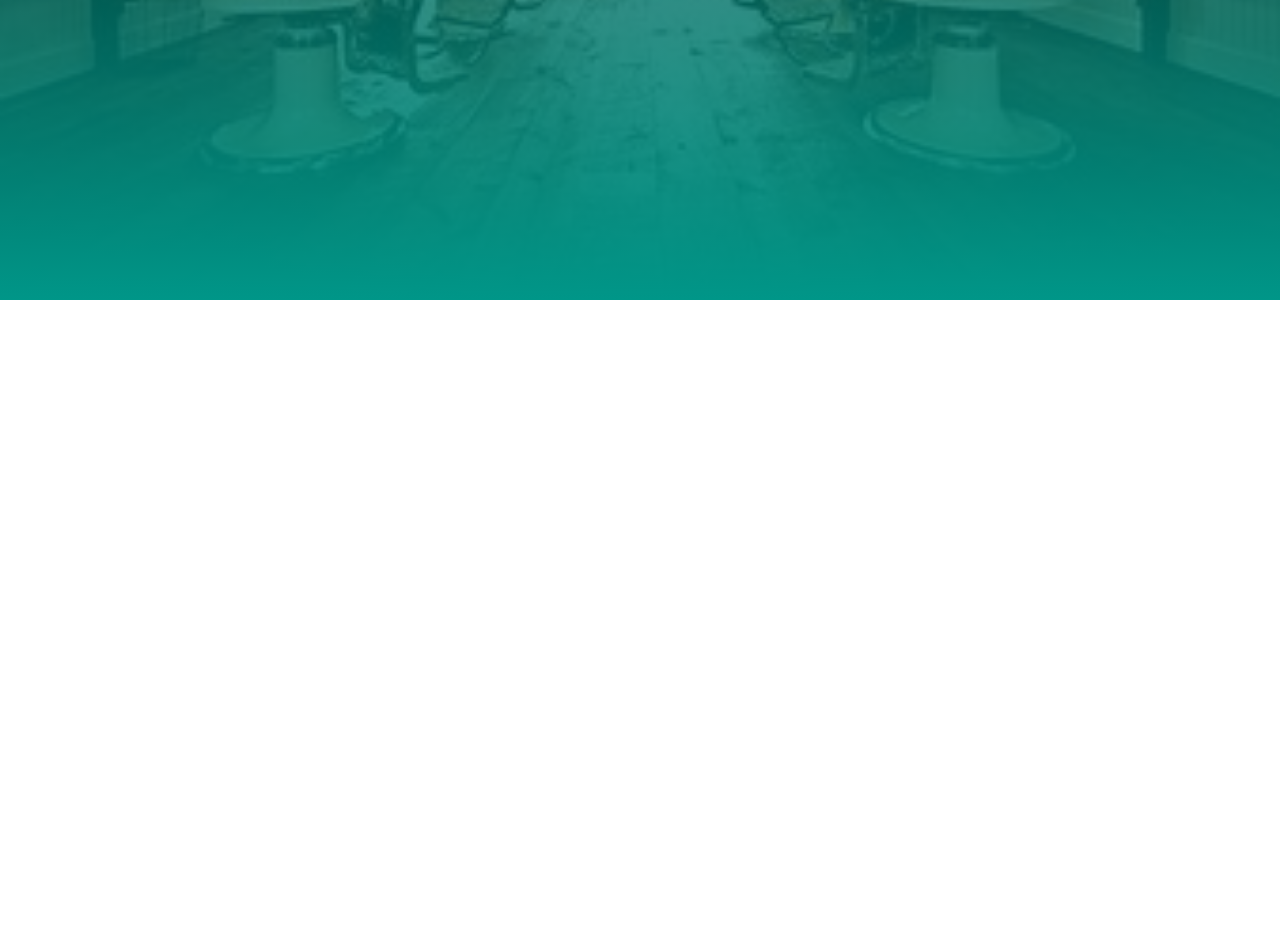
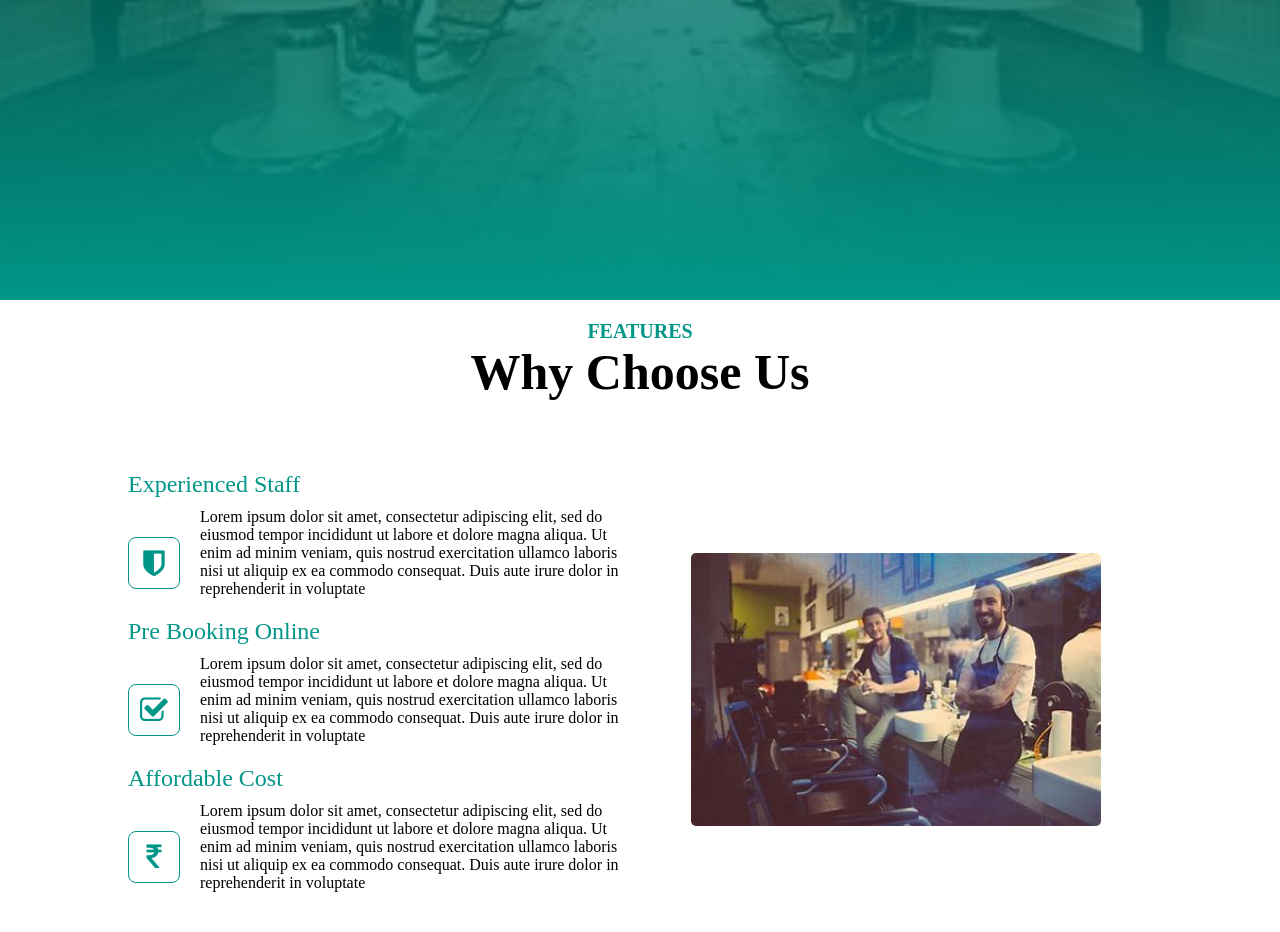
Before and after one commit to EugeneAtsu997/WrkFrmHome, a plain HTML site: page index.html in a window 1280 px wide. Shown: the part 500-1432 px from the top of the page. Before the commit the page ends 800 px from the top, so only its background shows below. Drawn offline with Linux system fonts and the light colour scheme.

Commit message:
Added the features section

```diff
--- a/index.html
+++ b/index.html
@@ -6,6 +6,7 @@
     <meta name="viewport" content="width=device-width, initial-scale=1.0">
     <title>Barber Webpage</title>
     <link rel="stylesheet" href="style.css">
+    <link rel="stylesheet" href=https://stackpath.bootstrapcdn.com/font-awesome/4.7.0/css/font-awesome.min.css>
 </head>
 <body>
 <section id="banner">
@@ -34,6 +35,69 @@
     <img src="images/menu.jpg" id="menu">
 </div>
 
+
+<section id="feature">
+    <div class = "title-text">
+        <p>FEATURES</p>
+        <h1>Why Choose Us</h1>
+    </div>
+    <div class="feature-box">
+        <div class="features">
+            <h1>Experienced Staff</h1>
+            <div class="features-desc">
+                <div class="feature-icon">
+                    <i class="fa fa-shield"></i>
+                </div>
+                <div class="feature-text">
+                    <p>Lorem ipsum dolor sit amet, consectetur adipiscing elit, sed do eiusmod tempor
+                         incididunt ut labore et dolore magna aliqua. Ut enim ad minim veniam, quis
+                         nostrud exercitation ullamco laboris nisi ut aliquip ex ea commodo consequat.
+                          Duis aute irure dolor in reprehenderit in voluptate</p>
+                </div>
+            </div>
+            <h1>Pre Booking Online</h1>
+            <div class="features-desc">
+                <div class="feature-icon">
+                    <i class="fa fa-check-square-o"></i>
+                </div>
+                <div class="feature-text">
+                    <p>Lorem ipsum dolor sit amet, consectetur adipiscing elit, sed do eiusmod tempor
+                         incididunt ut labore et dolore magna aliqua. Ut enim ad minim veniam, quis
+                         nostrud exercitation ullamco laboris nisi ut aliquip ex ea commodo consequat.
+                          Duis aute irure dolor in reprehenderit in voluptate</p>
+                </div>
+            </div>
+            <h1>Affordable Cost</h1>
+            <div class="features-desc">
+                <div class="feature-icon">
+                    <i class="fa fa-inr"></i>
+                </div>
+                <div class="feature-text">
+                    <p>Lorem ipsum dolor sit amet, consectetur adipiscing elit, sed do eiusmod tempor
+                         incididunt ut labore et dolore magna aliqua. Ut enim ad minim veniam, quis
+                         nostrud exercitation ullamco laboris nisi ut aliquip ex ea commodo consequat.
+                          Duis aute irure dolor in reprehenderit in voluptate</p>
+                </div>
+            </div>
+        </div>
+        <div class="features-img">
+            <img src="images/experienced.jpg">
+        </div>
+    </div>
+</section>
+
+
+
+
+
+
+
+
+
+
+
+
+
 <script>
     var menuBtn = document.getElementById("menuBtn")
     var sideNav = document.getElementById("sideNav")
@@ -54,5 +118,7 @@
 </script>
 
 
+
+
 </body>
 </html>
--- a/style.css
+++ b/style.css
@@ -106,5 +106,108 @@ nav ul li a{
 #menuBtn img{
     width: 20px;
     margin-top: 15px;
+}
+
+@media screen and(max-width: 770px) {
+    .banner-text h1{
+        font-size: 44px;
+    }
+
+    .banner-btn a{
+        display: block;
+        margin: 20px auto;
+    }
+}
+
+
+/*--features--*/
+#feature{
+    width: 100%;
+    padding: 20px 0;
+}
+
+.title-text{
+    text-align: center;
+    padding-bottom: 70px;
+}
+
+.title-text p{
+    margin: auto;
+    font-size: 20px;
+    color: #009688;
+    font-weight: bold;
 
 }
+
+.title-text h1{
+    font-size: 50px;
+}
+
+.feature-box{
+    width: 80%;
+    margin: auto;
+    display: flex;
+    flex-wrap: wrap;
+    align-items: center;
+    text-align: center;
+}
+
+.features{
+    flex-basis: 50%;
+}
+
+.features-img{
+    flex-basis: 50%;
+    margin: auto;
+}
+
+.features-img img{
+    width: 80%;
+    border-radius: 5px;
+}
+
+.features h1{
+    text-align: left;
+    margin-bottom: 10px;
+    font-weight: 100;
+    color: #009688;
+}
+
+.features-desc{
+    display: flex;
+    align-items: center;
+}
+
+.feature-icon .fa{
+     width: 50px;
+     height: 50px;
+     font-size: 30px;
+     line-height: 50px;
+     border-radius: 8px;
+     color: #009688;
+     border: 1px solid #009688;
+}
+
+.feature-text p{
+    padding: 0 20px;
+    text-align: initial;
+    margin-bottom: 20px;
+}
+
+@media screen and(max-width: 770px){
+    .title-text h1{
+        font-size: 35px;
+    }
+
+    .features{
+        flex-basis: 100%;
+    }
+
+    .features-img{
+        flex-basis: 100%;
+    }
+
+    .features-img img{
+        width: 100%;
+    }
+}
```
